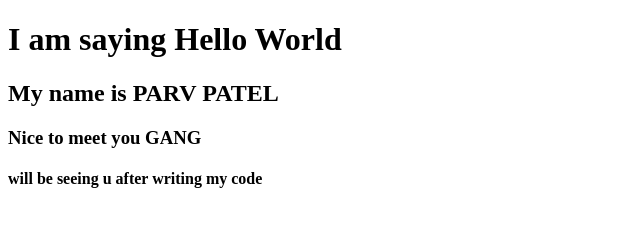
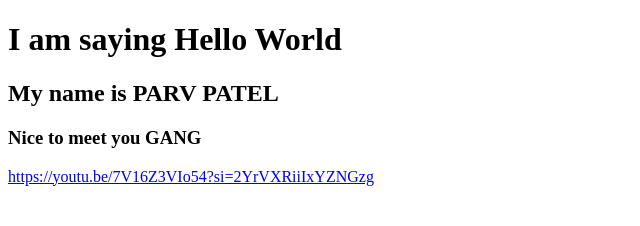
Before and after one commit to parv240/NEWBIE-PARV, a plain HTML site: page index.html in a window 1280 px wide. Shown: the whole page, without its empty margins (0-640 px from the left). Drawn offline with Linux system fonts and the light colour scheme.

Commit message:
Update index.html

```diff
--- a/index.html
+++ b/index.html
@@ -9,6 +9,6 @@
         <h1><B>I am saying </B>Hello World</h1>
         <h2>My name is <b>PARV PATEL</b></h2>
         <h3>Nice to meet you <b>GANG</b></h3>
-        <h4>will be seeing u after writing my code</h4>
+        <a href=https://youtu.be/7V16Z3VIo54?si=2YrVXRiiIxYZNGzg">https://youtu.be/7V16Z3VIo54?si=2YrVXRiiIxYZNGzg</a>
     </body>
 </html>
```
